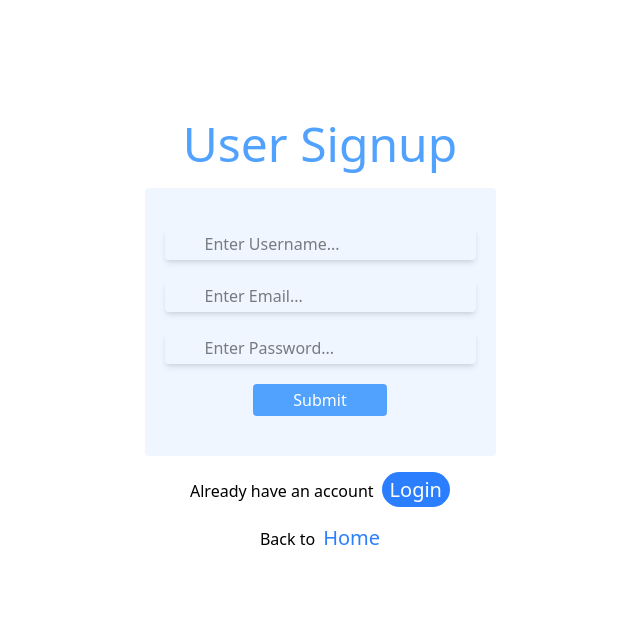
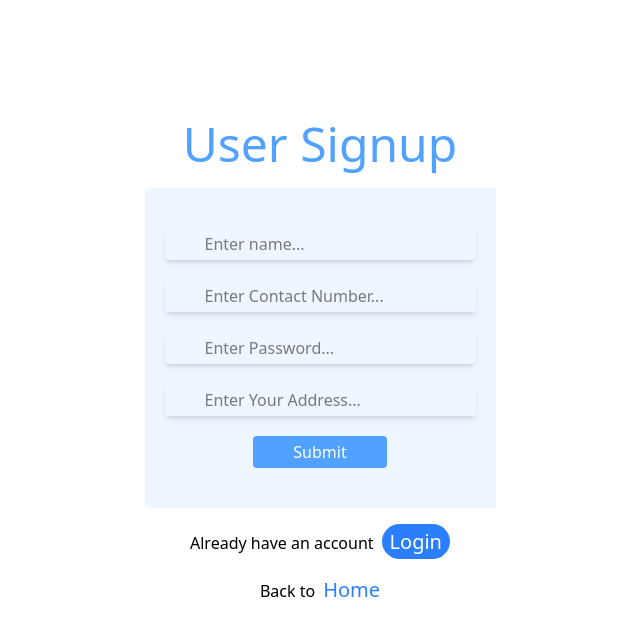
Before and after one commit to Kamal-Krushna-Sahu/Tour-and-Travels, a React (Vite) app in the folder frontend/: page /login/newuser/signup in a window 1280 px wide. Shown: the top 636 px of the page, without its empty margins (320-960 px from the left). Built offline with nearby package versions, Linux system fonts and the light colour scheme.

Commit message:
updated code for Parent registration

```diff
--- a/frontend/src/pages/Signup.jsx
+++ b/frontend/src/pages/Signup.jsx
@@ -4,16 +4,17 @@ import axios from "axios";
 import { useNavigate } from "react-router";
 
 const Signup = () => {
-  const [username, setUsername] = useState("");
-  const [email, setEmail] = useState("");
+  const [name, setName] = useState("");
+  const [contactNumber, setContactNumber] = useState("");
   const [password, setPassword] = useState("");
+  const [address, setAddress] = useState("");
 
   const navigate = useNavigate();
 
   const handleSubmit = (e) => {
     e.preventDefault();
     axios
-      .post("http://192.168.210.242:3000/signup", { username, email, password })
+      .post("http://localhost:3000/signup", { name, contactNumber, password, address })
       .then((res) => {
         console.log(res);
         navigate("/");
@@ -30,18 +31,18 @@ const Signup = () => {
       >
         <input
           type="text"
-          name="username"
-          value={username}
-          placeholder="Enter Username..."
-          onChange={(e) => setUsername(e.target.value)}
+          name="name"
+          value={name}
+          placeholder="Enter name..."
+          onChange={(e) => setName(e.target.value)}
           className="shadow-md rounded px-10 py-1 outline-none"
         />
         <input
-          type="email"
-          name="email"
-          value={email}
-          placeholder="Enter Email..."
-          onChange={(e) => setEmail(e.target.value)}
+          type="text"
+          name="contactNumber"
+          value={contactNumber}
+          placeholder="Enter Contact Number..."
+          onChange={(e) => setContactNumber(e.target.value)}
           className="shadow-md rounded px-10 py-1 outline-none"
         />
         <input
@@ -50,6 +51,14 @@ const Signup = () => {
           value={password}
           placeholder="Enter Password..."
           onChange={(e) => setPassword(e.target.value)}
+          className="shadow-md rounded px-10 py-1 outline-none"
+        />
+        <input
+          type="text"
+          name="address"
+          value={address}
+          placeholder="Enter Your Address..."
+          onChange={(e) => setAddress(e.target.value)}
           className="shadow-md rounded px-10 py-1 outline-none"
         />
         <input
```
Also changed, not shown: 2 other files (tests, documents, lock files or other folders).
